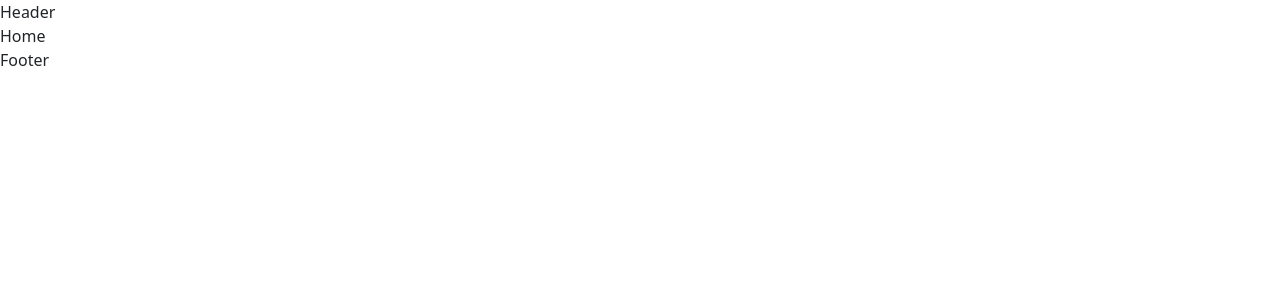
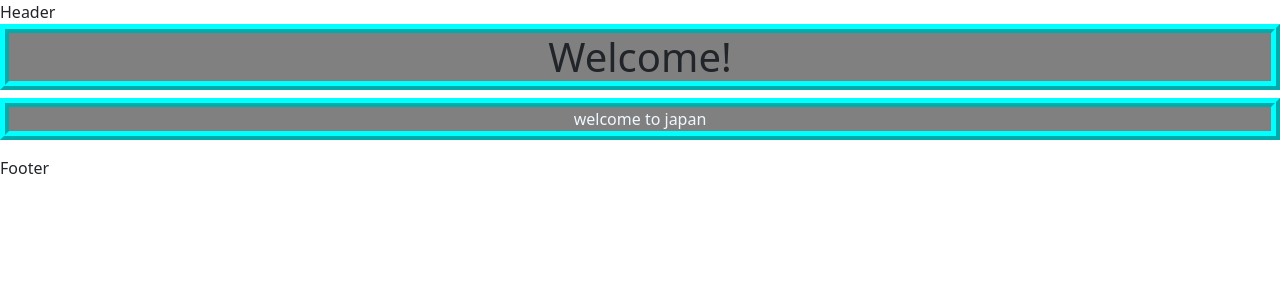
Before and after one commit to learn-academy-2023-delta/apartment-app-frontend-japansquad, a React (Create React App) app: page / in a window 1280 px wide. Shown: the top 300 px of the page. Built offline with nearby package versions, Linux system fonts and the light colour scheme.

Commit message:
home-not-found

```diff
--- a/src/App.css
+++ b/src/App.css
@@ -1,38 +1,24 @@
-.App {
-  text-align: center;
+home-style {
+  background-image: url("https://wallpaperaccess.com/full/4888.jpg");
+  width: 100vh;
+  height: 70vh;
+  margin-left: 55px;
+  margin-right: 30px;
+  margin-top: 50px;
+  border:  11px ridge cyan;
+  background-color: gray;
 }
 
-.App-logo {
-  height: 40vmin;
-  pointer-events: none;
+.greeting {
+  color: aliceblue;
+  text-align: center;
+  background-color: grey;
+  border: 9px ridge cyan;
 }
 
-@media (prefers-reduced-motion: no-preference) {
-  .App-logo {
-    animation: App-logo-spin infinite 20s linear;
-  }
+.title {
+  color: green-yellow;
+  text-align: center;
+  background-color: gray;
+  border: 9px ridge cyan;
 }
-
-.App-header {
-  background-color: #282c34;
-  min-height: 100vh;
-  display: flex;
-  flex-direction: column;
-  align-items: center;
-  justify-content: center;
-  font-size: calc(10px + 2vmin);
-  color: white;
-}
-
-.App-link {
-  color: #61dafb;
-}
-
-@keyframes App-logo-spin {
-  from {
-    transform: rotate(0deg);
-  }
-  to {
-    transform: rotate(360deg);
-  }
-}
--- a/src/pages/Home.js
+++ b/src/pages/Home.js
@@ -2,8 +2,16 @@ import React from 'react'
 
 const Home = () => {
   return (
-    <div>Home</div>
+    <>
+      <div className='home-style'>
+        <div className="welcome-box">
+          <h1 className='title'>Welcome!</h1>
+          <p className='greeting'>welcome to japan</p>
+        </div>
+      </div>
+    </>
   )
 }
 
+
 export default Home
--- a/src/pages/NotFound.js
+++ b/src/pages/NotFound.js
@@ -2,7 +2,9 @@ import React from 'react'
 
 const NotFound = () => {
   return (
-    <div>NotFound</div>
+    <>
+    <div className='pagefoundnot'>NotFound</div>
+    </>
   )
 }
 
```
